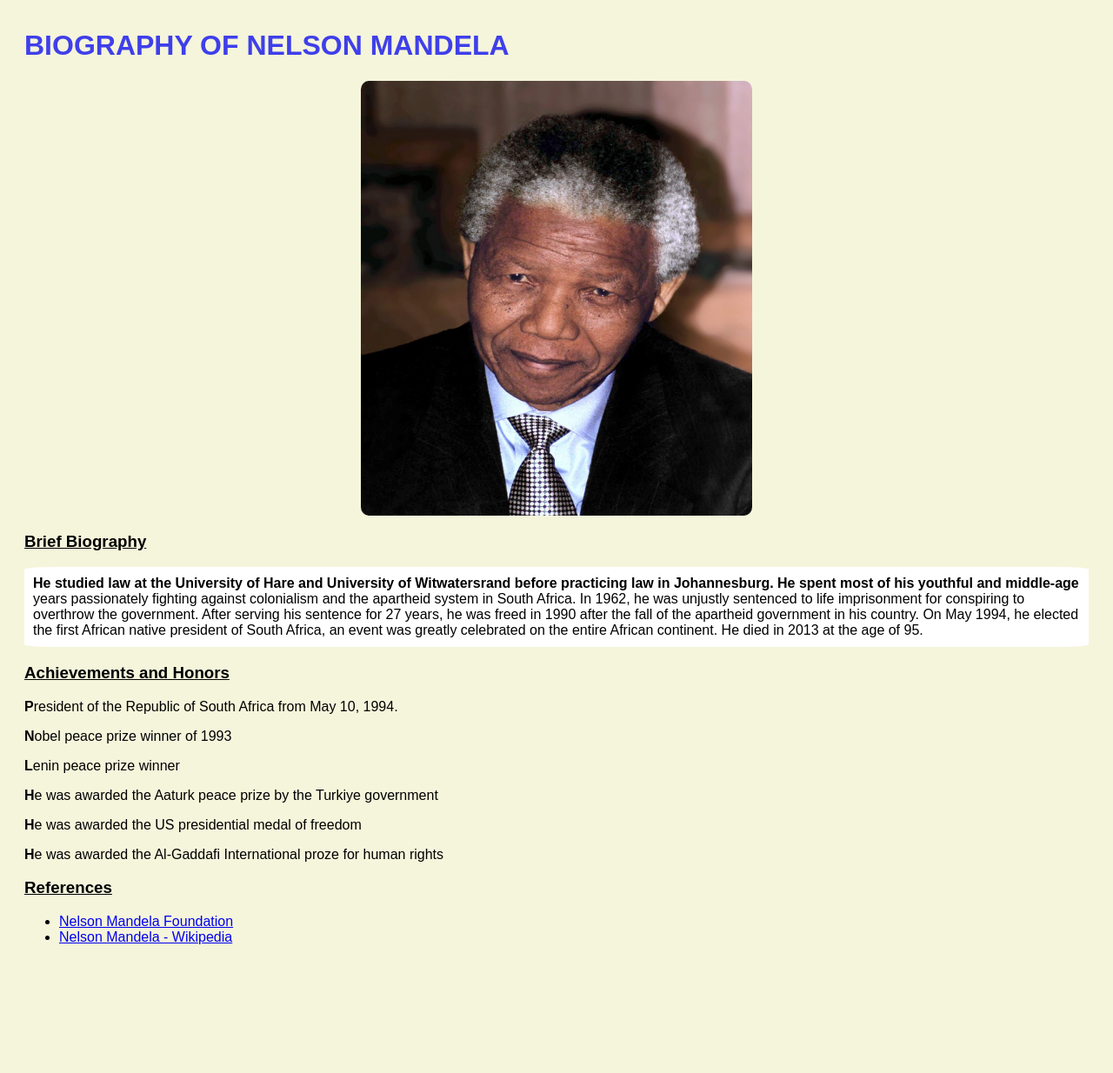
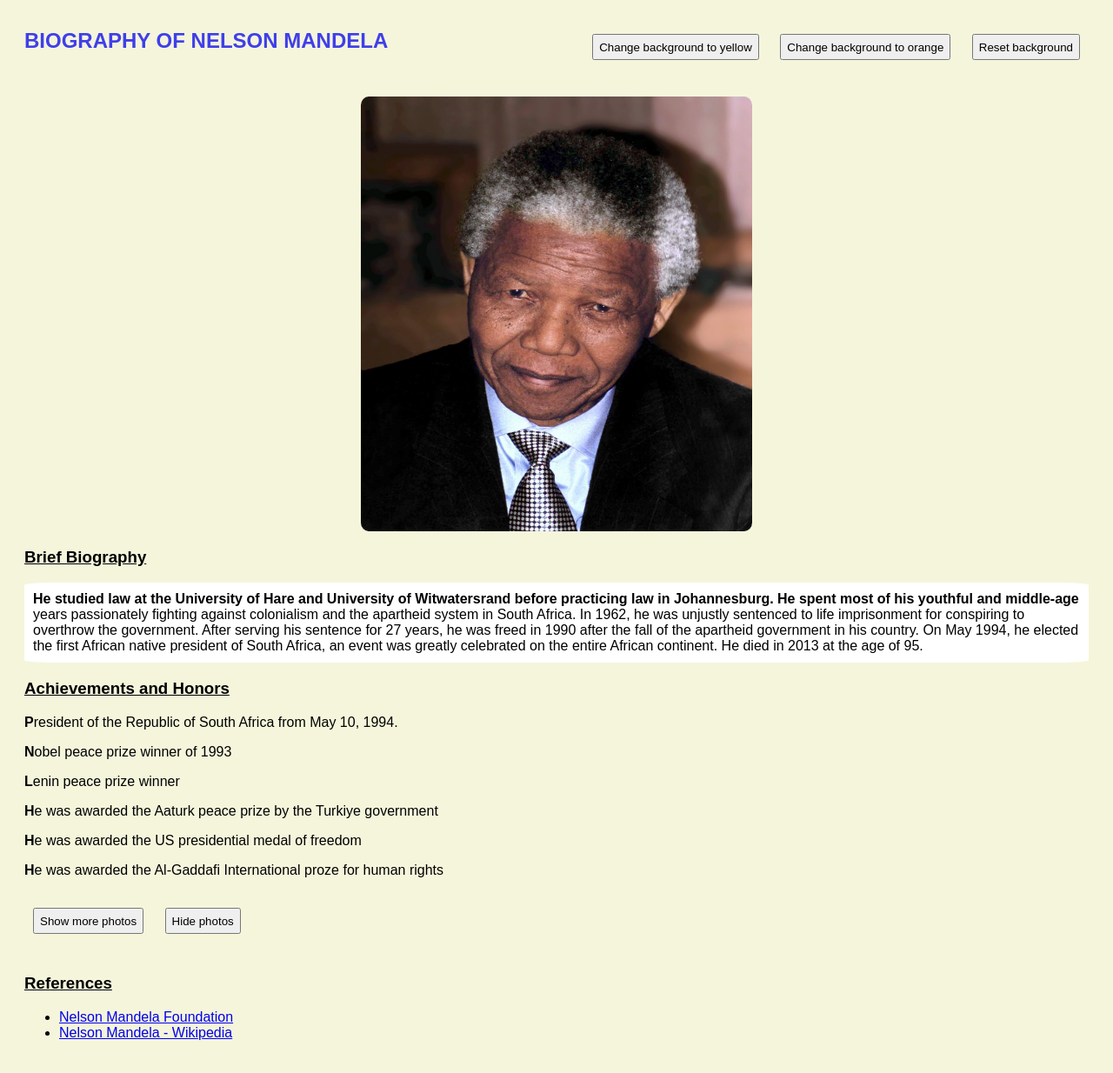
Before and after one commit to code-with-twahirwa/Introduction-to-HTML-CSS-JAVASCRIPT, a plain HTML site: page index.html in a window 1280 px wide. Shown: the whole page at 87% size. Before the commit the page ends 1131 px from the top, so only its background shows below. Drawn offline with Linux system fonts and the light colour scheme.

Commit message:
part4-HMTL-CSS-JS series

```diff
--- a/index.html
+++ b/index.html
@@ -5,16 +5,22 @@
     <meta charset="UTF-8">
     <meta content="width=device-width, initialscale=1.0">
     <title>Biography_of_NM</title>
-    <link href="./styles.css" rel="stylesheet"/>
+    <link href="./styles.css" rel="stylesheet" />
+    <script src="./index.js" defer></script>
 </head>
 
 <body>
+    <article id="header-article">
+        <h1 id="heading">BIOGRAPHY OF NELSON MANDELA</h1>
         <p>
-    <h1  id="heading">BIOGRAPHY OF NELSON MANDELA</h1>
+            <button onclick="changeBgToYellow()" id="set-bg-yellow">Change background to yellow</button>
+            <button onclick="changeBgToOrange()" id="set-bg-orange">Change background to orange</button>
+            <button onclick="resetBg()" id="reset-bg">Reset background</button>
         </p>
+    </article>
 
     <p>
-        <img src="./photos/nelson_madela1.jpg" width="280" height="280" />
+        <img src="./photos/nelson_mandela1.jpg" width="280" height="280" />
     </p>
 
 
@@ -23,7 +29,8 @@
     </u>
 
 
-    <p class="bio-para"> He studied law at the University of Hare and University of Witwatersrand before practicing law in Johannesburg.
+    <p class="bio-para"> He studied law at the University of Hare and University of Witwatersrand before practicing law
+        in Johannesburg.
         He spent most of his youthful and middle-age years passionately fighting against colonialism and the apartheid
         system in South Africa. In 1962, he was unjustly sentenced to life imprisonment for conspiring to overthrow the
         government. After serving his sentence for 27 years, he was freed in 1990 after the fall of the apartheid
@@ -61,6 +68,15 @@
     </p>
 
     <article>
+        <p id="buttons_para">
+            <button onclick="showMorePhotos()" id="btn1">Show more photos</button>
+            <button onclick="hidePhotos()" id="btn2">Hide photos</button>
+        </p>
+        <p id="more_photos"></p>
+    </article>
+
+
+    <article class="references_article">
         <u>
             <h3>References</h3>
         </u>
--- /dev/null
+++ b/index.js
@@ -0,0 +1,60 @@
+//variable
+//functions
+//conditionals
+//objects
+//arrays
+
+function changeBgToYellow() {
+  const doc_body = document.querySelector("body");
+  if (
+    confirm("Are you sure you want to change the background to yellow") === true
+  ) {
+    doc_body.style.backgroundColor = "yellow";
+    console.log("My background is now yellow");
+  }
+}
+
+function changeBgToOrange() {
+  const doc_body = document.querySelector("body");
+  if (
+    confirm("Are you sure you want to change the background to orange") === true
+  ) {
+    doc_body.style.backgroundColor = "orange";
+    console.log("My background is now orange");
+  }
+}
+
+function resetBg() {
+  const doc_body = document.querySelector("body");
+  doc_body.style.backgroundColor = "beige";
+}
+
+function showMorePhotos() {
+  const photos_para = document.getElementById("more_photos");
+
+  if (photos_para.childElementCount > 1) {
+    photos_para.style.display = "flex";
+  } else {
+    const photos_arr = [
+      "./photos/nelson_mandela1.jpg",
+      "./photos/nelson_mandela2.jpg",
+      "./photos/nelson_mandela3.jpg",
+      "./photos/nelson_mandela4.jpg",
+      "./photos/nelson_mandela5.jpg",
+    ];
+
+    photos_arr.forEach(function (photo) {
+      const img = document.createElement("img");
+      img.src = photo;
+      img.style.height = "200px";
+      img.style.width = "200px";
+
+      photos_para.appendChild(img);
+    });
+  }
+}
+
+function hidePhotos() {
+  const photos_para = document.getElementById("more_photos");
+  photos_para.style.display = "none";
+}
--- a/styles.css
+++ b/styles.css
@@ -1,43 +1,81 @@
 /* Element selectors */
-html{
+html {
     font-family: sans-serif;
 }
 
-img{
-    display:block;
+img {
+    display: block;
     width: 450px;
     height: 500px;
     border-radius: 2%;
     margin: 0 auto;
 }
 
-body{
-    padding:5px 20px 20px 20px;
+body {
+    padding: 5px 20px 20px 20px;
     background-color: beige;
     border-radius: 3%;
 }
 
 /* Class selectors */
-.bio-para{
+.bio-para {
     background-color: white;
-    padding:10px;
+    padding: 10px;
     border-radius: 3%;
+}
+.references_article{
+    margin-top: 20px;
 }
 
 /* ID selectors */
-#heading{
-    color:rgb(63,63,234)
+#heading {
+    color: rgb(63, 63, 234)
+}
+
+#header-article {
+    display: flex;
+    flex-direction: row;
+    flex-wrap: wrap;
+    justify-content: space-between;
+}
+
+#set-bg-yellow,
+#set-bg-orange,
+#reset-bg {
+    height: 30px;
+    width: auto;
+    margin: 10px;
+    border-radius: 5x;
+}
+
+#buttons_para {
+    margin-top: 2%;
+}
+
+#btn1,
+#btn2 {
+    height: 30px;
+    width: auto;
+    margin: 10px;
+    border-radius: 5x;
+}
+
+#more_photos{
+    display: flex;
+    flex-direction: row;
+
 }
 
 /* Pseudo elements */
-p.bio-para::first-line{
+p.bio-para::first-line {
     font-weight: bold;
 }
-p::first-letter{
+
+p::first-letter {
     font-weight: 600;
 }
 
 /* Psuedo classes */
-a:hover{
+a:hover {
     background-color: aqua;
 }
```
Also changed, not shown: photos/nelson_mandela1.jpg (renamed from photos/nelson_madela1.jpg), photos/nelson_mandela3.jpg (renamed from photos/nelson_mandela3.jpeg). Lines whose indentation alone changed are shown as unchanged.
